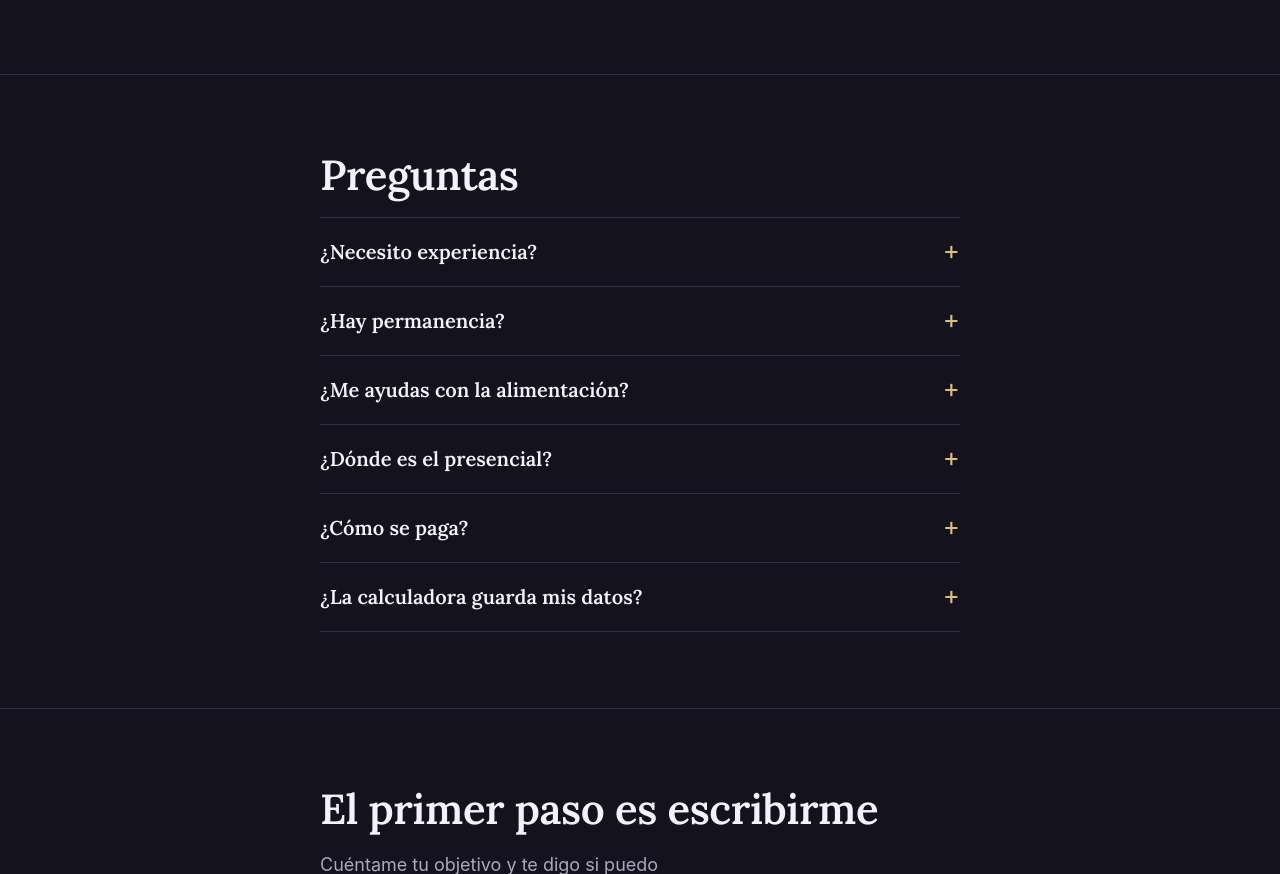
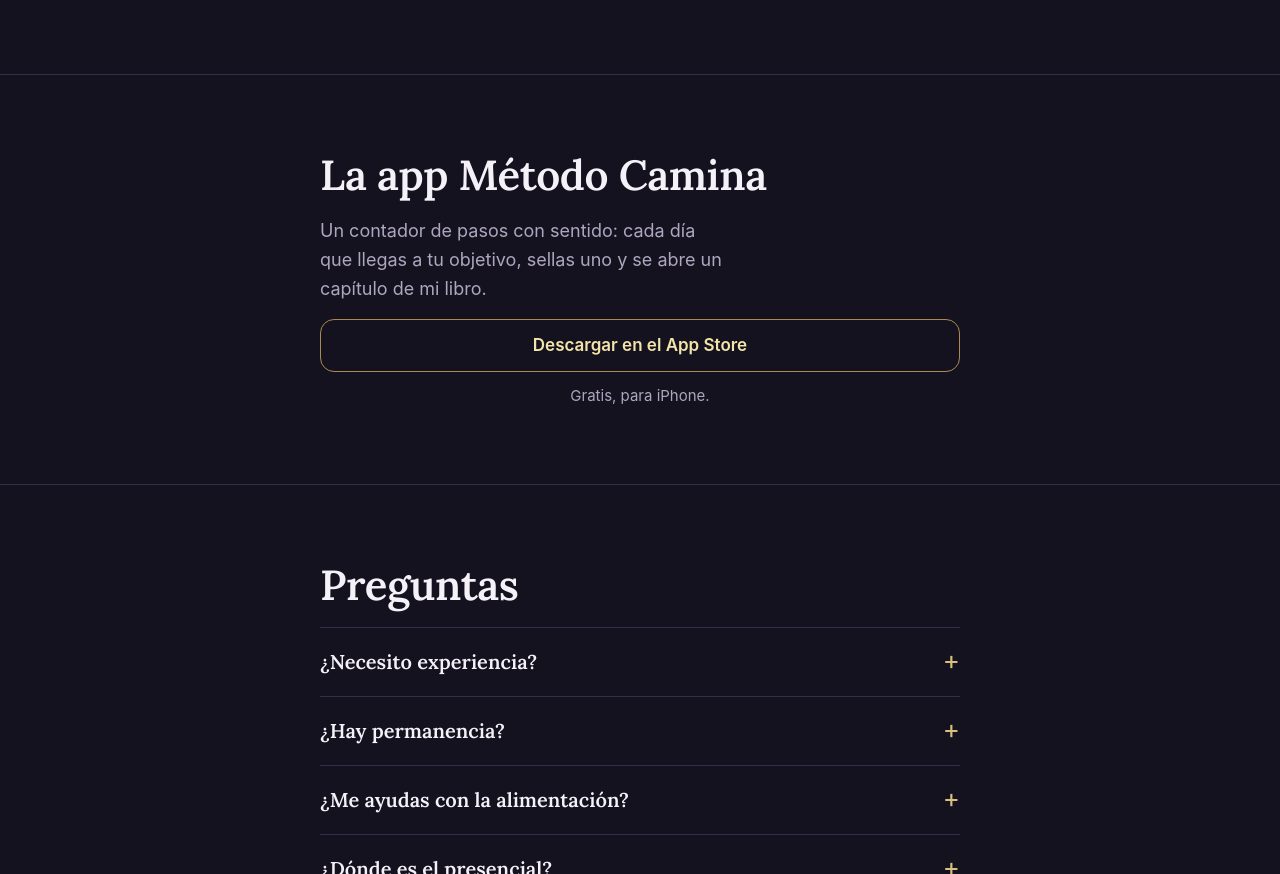
Before and after one commit to cuerpoymenteapp-lgtm/web, a plain HTML site: page index.html in a window 1280 px wide. Shown: the part 6492-7366 px from the top of the page. Drawn offline with Linux system fonts and the light colour scheme.

Commit message:
Sección de la app Método Camina con enlace al App Store
Co-Authored-By: Claude Opus 5.5 <noreply@anthropic.com>
Claude-Session: https://claude.ai/code/session_01Ho15nzTds4zQerkMBNeW3D

```diff
--- a/index.html
+++ b/index.html
@@ -168,6 +168,7 @@ h1 em{font-style:italic;font-weight:600;padding-bottom:.08em}
 .quien{display:grid;gap:28px}
 .quien img{border-radius:22px;aspect-ratio:4/5;object-fit:cover;object-position:50% 18%;width:100%}
 .quien .cita p{font-size:clamp(24px,6vw,32px)}
+.app-nota{margin:12px 0 0;text-align:center}
 .enlace-libro{display:inline-block;margin:4px 0 28px;font-weight:600;text-decoration:none;border-bottom:1px solid var(--oro-oscuro);padding-bottom:2px}
 
 /* preguntas */
@@ -413,6 +414,15 @@ footer details p{font-size:14px}
         <p class="oro">Si te asusta el final, no aflojes en el camino.</p>
       </figure>
     </div>
+  </div>
+</section>
+
+<section class="seccion" id="app">
+  <div class="contenedor">
+    <h2>La app Método Camina</h2>
+    <p class="intro">Un contador de pasos con sentido: cada día que llegas a tu objetivo, sellas uno y se abre un capítulo de mi libro.</p>
+    <a class="boton-linea" href="https://apps.apple.com/es/app/id6831784825" target="_blank" rel="noopener">Descargar en el App Store</a>
+    <p class="letra app-nota">Gratis, para iPhone.</p>
   </div>
 </section>
 
```
